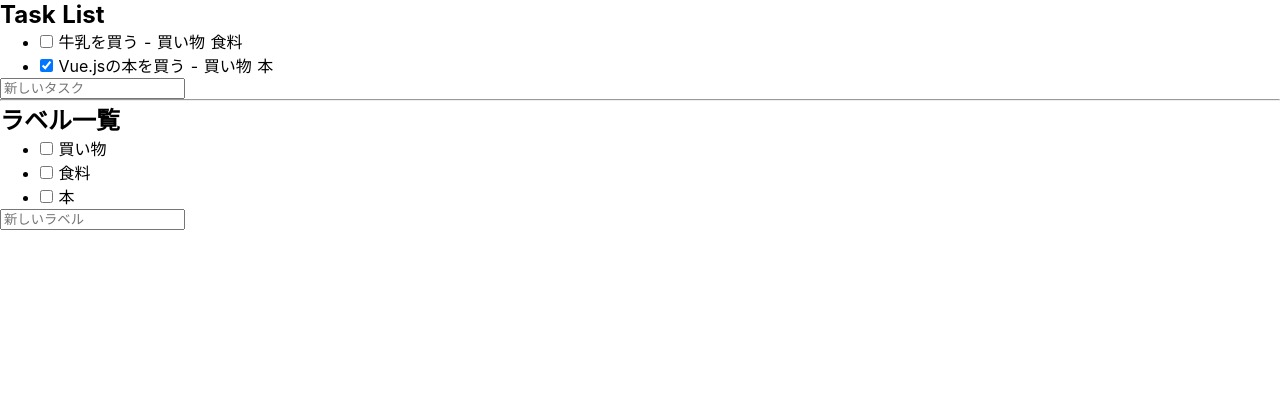
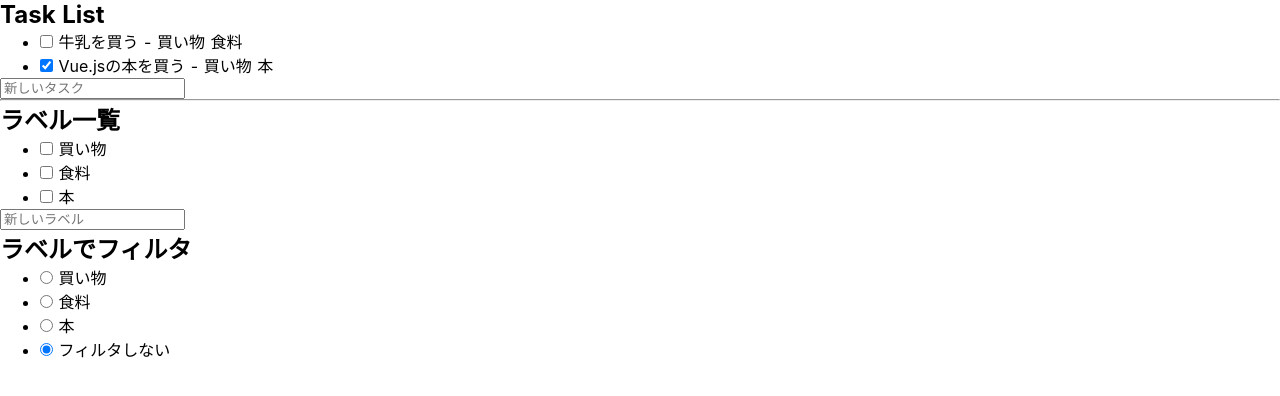
Before and after one commit to morikiyo/dont-do-it, a Nuxt app: page /tasks in a window 1280 px wide. Shown: the top 396 px of the page. Built offline with nearby package versions, Linux system fonts and the light colour scheme.

Commit message:
feat: label filter

```diff
--- a/pages/tasks.vue
+++ b/pages/tasks.vue
@@ -52,6 +52,29 @@
           />
         </div>
       </form>
+      <h2>ラベルでフィルタ</h2>
+      <ul class="list-group">
+        <li
+          v-for="label in labels"
+          v-bind:key="label.id"
+          class="list-group-item"
+        >
+          <input
+            v-bind:checked="label.id === filter"
+            v-on:change="changeFilter(label.id)"
+            type="radio"
+          />
+          {{ label.text }}
+        </li>
+        <li class="list-group-item">
+          <input
+            v-bind:checked="filter === null"
+            v-on:change="changeFilter(null)"
+            type="radio"
+          />
+          フィルタしない
+        </li>
+      </ul>
     </div>
   </div>
 </template>
@@ -67,10 +90,13 @@
   },
   computed: {
     tasks() {
-      return this.$store.state.tasks
+      return this.$store.getters.filteredTasks
     },
     labels() {
       return this.$store.state.labels
+    },
+    filter() {
+      return this.$store.state.filter
     }
   },
   methods: {
@@ -94,6 +120,9 @@
     getLabelText(id) {
       const label = this.labels.filter((label) => label.id === id)[0]
       return label ? label.text : ''
+    },
+    changeFilter(labelId) {
+      this.$store.commit('changeFilter', { filter: labelId })
     }
   }
 }
--- a/store/index.js
+++ b/store/index.js
@@ -25,8 +25,21 @@
     },
     { id: 3, text: '本' }
   ],
-  nextLabelId: 4
+  nextLabelId: 4,
+  filter: null
 })
+
+export const getters = {
+  filteredTasks(state) {
+    if (!state.filter) {
+      return state.tasks
+    }
+
+    return state.tasks.filter((task) => {
+      return task.labelIds.includes(state.filter)
+    })
+  }
+}
 
 export const mutations = {
   addTask(state, { name, labelIds }) {
@@ -52,5 +65,8 @@
       text
     })
     state.nextLabelId++
+  },
+  changeFilter(state, { filter }) {
+    state.filter = filter
   }
 }
```
